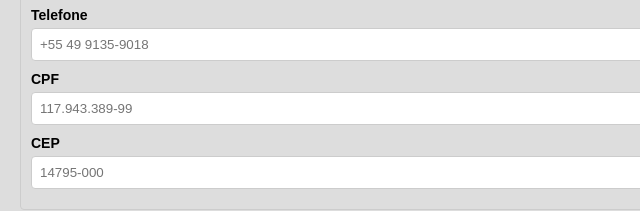
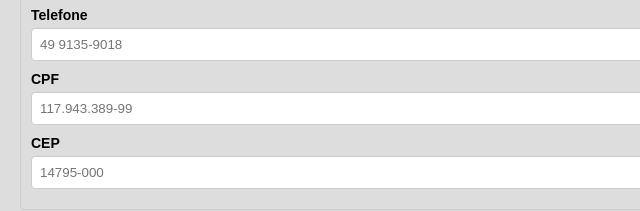
Before and after one commit to ViniciusM15IFC/Trabalho3, a plain HTML site: page form.html in a window 1280 px wide. Shown: the part 247-458 px from the top of the page, 0-640 px from the left. Drawn offline with Linux system fonts and the light colour scheme; a web font is replaced by a local one.

Commit message:
Update form.html

```diff
--- a/form.html
+++ b/form.html
@@ -32,7 +32,7 @@
                 </div>
                 <div class="input-container">
                     <label for="">Telefone</label>
-                    <input type="text" name="Telefone" id="Telefone" placeholder="+55 49 9135-9018" pattern="\d{2} \d{2} \d{4}-\d{4}" required >
+                    <input type="text" name="Telefone" id="Telefone" placeholder="49 9135-9018" pattern="\d{2} \d{4}-\d{4}" required >
                 </div>
                 <div class="input-container">
                     <label for="">CPF</label>
```
